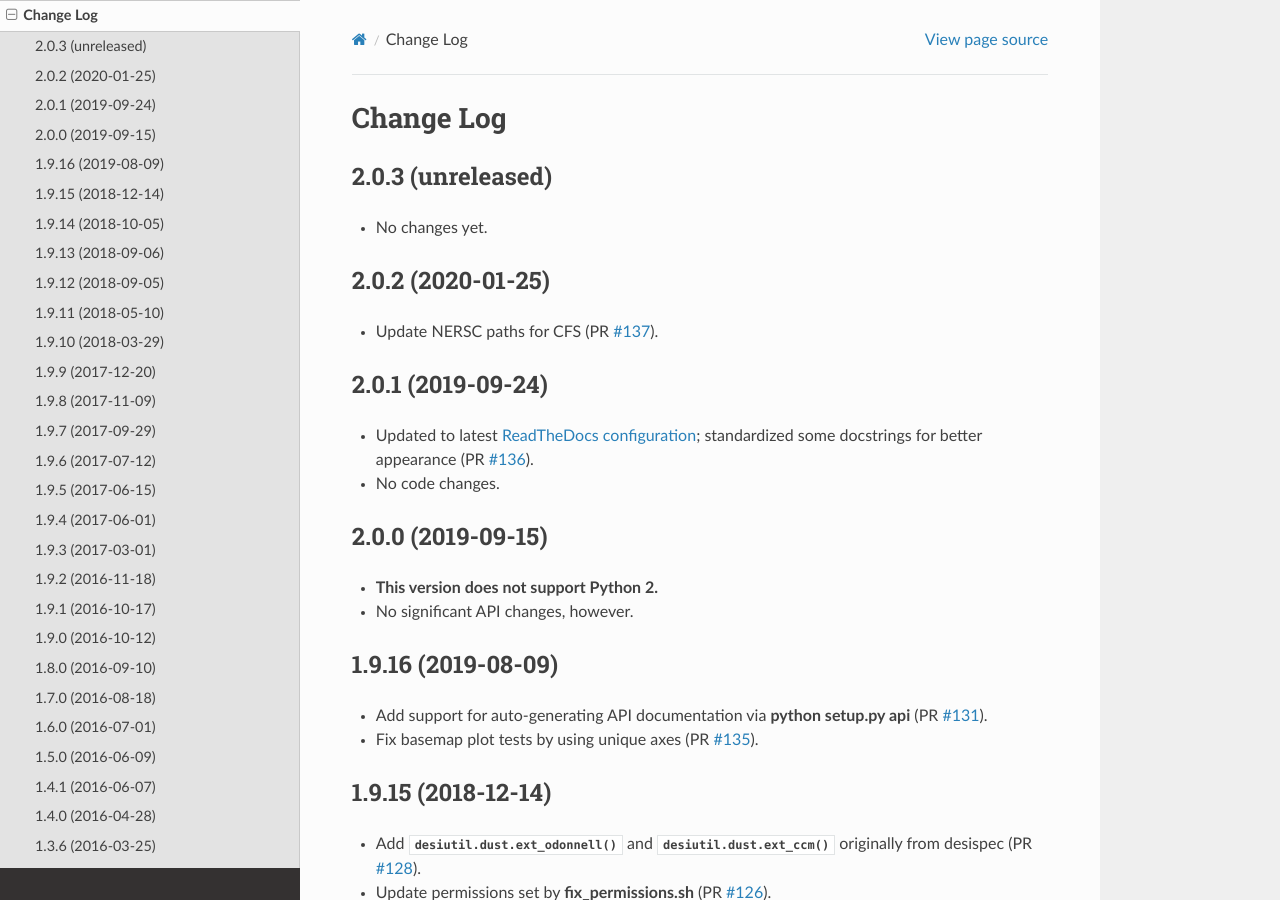
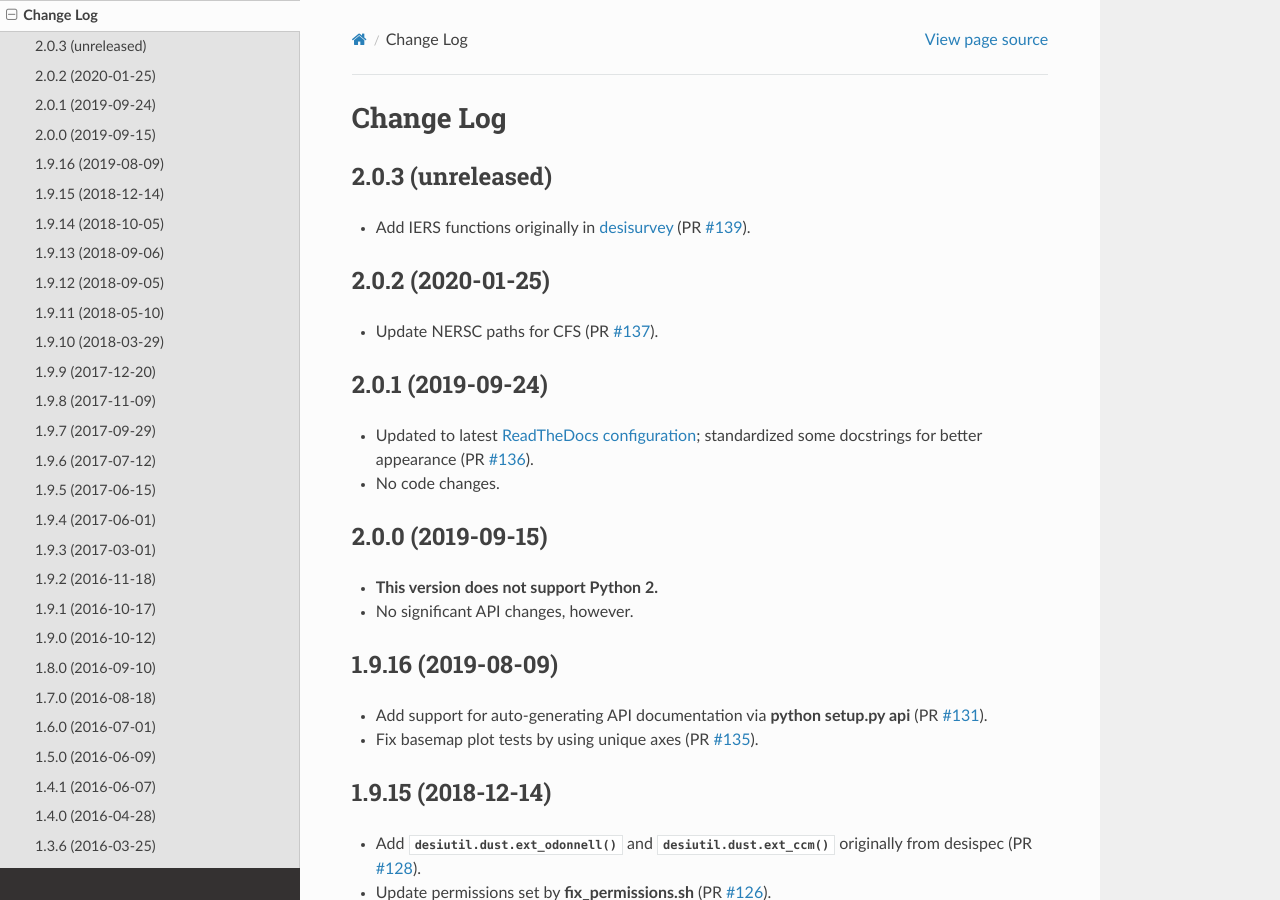
Before and after one commit to desihub/desiutil, a Sphinx documentation site: the page built from doc/changes.rst, in a window 1280 px wide and 900 px high. Built offline with Sphinx 7.4.7 and the Read the Docs theme 2.0.0, drawn with Linux system fonts in a browser that asks for light colours.

Commit message:
update change log

```diff
--- a/doc/changes.rst
+++ b/doc/changes.rst
@@ -5,7 +5,10 @@ Change Log
 2.0.3 (unreleased)
 ------------------
 
-* No changes yet.
+* Add IERS functions originally in `desisurvey`_ (PR `#139`_).
+
+.. _`desisurvey`: https://github.com/desihub/desisurvey
+.. _`#139`: https://github.com/desihub/desiutil/pull/139
 
 2.0.2 (2020-01-25)
 ------------------
```
